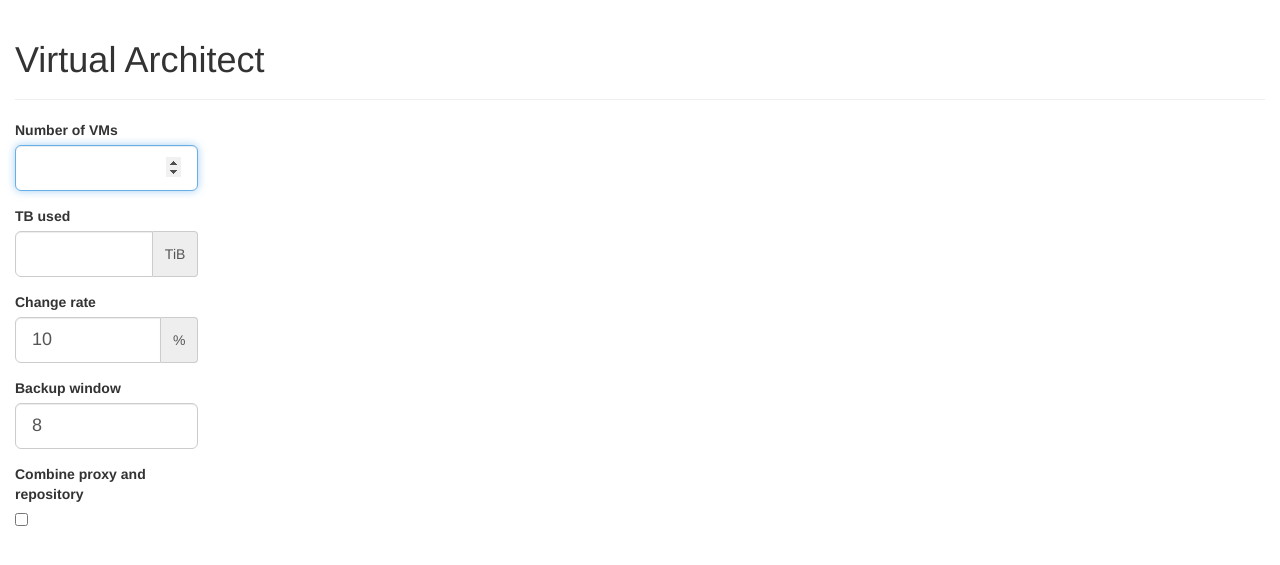
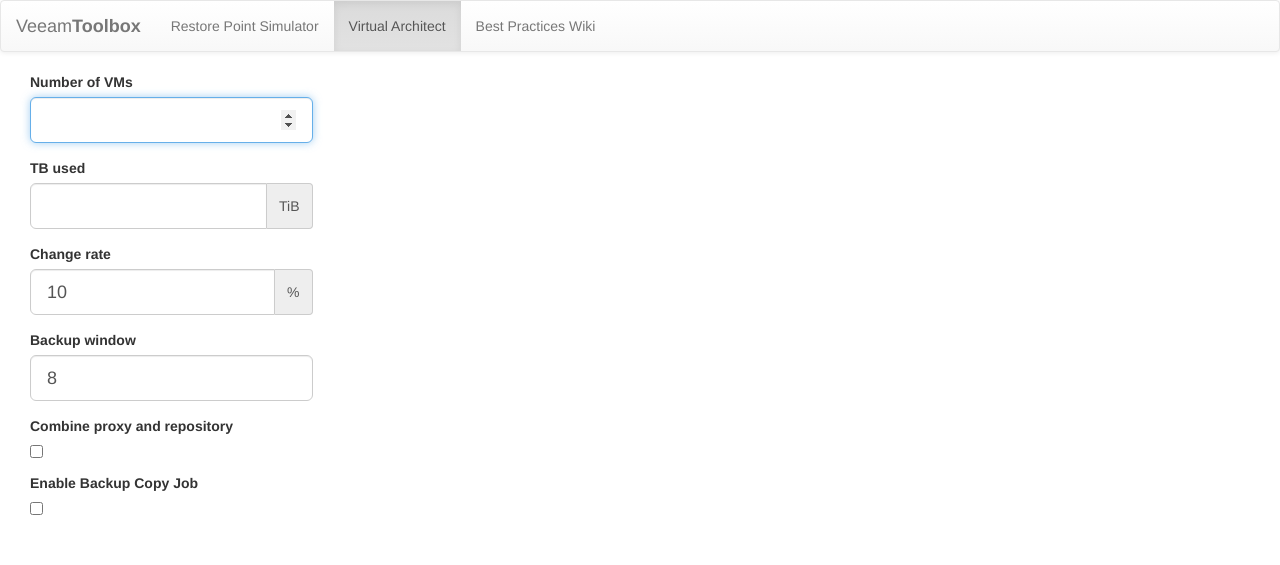
Before and after one commit to lesliespinks/veeam-virtualarchitect, a PHP site: page / in a window 1280 px wide. Shown: the top 565 px of the page. Run offline with PHP 8.4, Linux system fonts and the light colour scheme; some libraries are stand-ins or nearby versions.

Commit message:
Optimized layout and added option for combined proxy and repository.

```diff
--- a/architect.js
+++ b/architect.js
@@ -58,6 +58,7 @@ architect.coresRequired = function(numVMs, VMsPerCore) {
 
     // check if the raw throughput is higher than the calculated
     // cores - if yes, add a few more cores
+    // [TBD] Need to write better comments, because I do not remember my own logic behind this wizardry.
     client.fullBackup = (numVMs * client.averageVMSize)*1024;
     client.incBackup = client.fullBackup * client.changeRate;
 
@@ -71,13 +72,18 @@ architect.coresRequired = function(numVMs, VMsPerCore) {
 
 };
 
-// Very simple formula assuming repositories use 50% of the cores needed by proxies
-architect.repositoryServerCores = function(proxyCores) {
-    return proxyCores * 0.5;
+// [TBD] Fix the calculation method used for repositories
+architect.repositoryServerCores = function(concurrentJobs) {
+    return (Math.ceil((concurrentJobs)/2)*2);
 }
 
 architect.repositoryServerRAM = function(concurrentJobs) {
     return concurrentJobs * 4;
+}
+
+architect.applianceCores = function(proxyCores, repositoryCores) {
+    // Doing nothing but rounding up to nearest 4 cores. So pretty.
+    return (Math.ceil((proxyCores+repositoryCores)/4)*4);
 }
 
 architect.vbrServerCores = function(numVMs, mode) {
@@ -98,17 +104,3 @@ architect.vbrServerCores = function(numVMs, mode) {
     return (calcCores > numCores) ? calcCores : numCores;
 
 }
-
-
-// Using these parameters, estimate how many VMs one task can process
-// assuming no other bottlenecks
-//client.VMsPerCore = architect.VMsPerCore(client.backupWindow, client.changeRate, client.averageVMSize);
-
-//client.numVMs = 500;
-//client.coresRequired = architect.coresRequired(client.numVMs, client.VMsPerCore);
-
-
-
-/*console.log(architect.VMsPerCore(4, 0.1, 100));
-console.log(architect.VMsPerCore(8, 0.05, 100));
-console.log(architect.VMsPerCore(8, 0.05, 200));*/
--- a/index.php
+++ b/index.php
@@ -6,8 +6,11 @@ error_reporting(E_ALL || E_STRICT);
 
 require 'vendor/autoload.php';
 ?>
+<!DOCTYPE html>
 <html>
 <head>
+  <meta charset="utf-8">
+  <meta name="viewport" content="width=device-width, initial-scale=1.0">
   <title>Virtual Architect</title>
   <link rel="stylesheet" type="text/css" href="vendor/twbs/bootstrap/dist/css/bootstrap.min.css" />
   <link rel="stylesheet" type="text/css" href="vendor/twbs/bootstrap/dist/css/bootstrap-theme.min.css" />
@@ -22,16 +25,16 @@ require 'vendor/autoload.php';
     $(document).ready(function(){
 
       // Tweakable settings, but initialized with Veeam standards
-        client.backupWindow = veeamSettings.backupWindow;
+      client = veeamSettings;
+
       $('#backupWindow').val(client.backupWindow);
-        client.changeRate = veeamSettings.changeRate;
       $('#changeRate').val(client.changeRate*100);
-        client.averageVMSize = veeamSettings.averageVMSize;
-        client.pProxyCores = veeamSettings.pProxyCores;
 
+      // Disable the default submit
       $( "#customer-data" ).submit(function( event ) {
         event.preventDefault();
       });
+
 
       $('#usedTB').change(function() {
         var numVMs = $('#numVMs').val();
@@ -46,7 +49,6 @@ require 'vendor/autoload.php';
         client.averageVMSize = Math.round((usedTB * 1000) / numVMs);
 
         updateResults(numVMs);
-
       });
 
       $('#numVMs, #changeRate, #backupWindow').change(function() {
@@ -54,20 +56,26 @@ require 'vendor/autoload.php';
         updateResults(numVMs);
       });
 
+      // Initialize the fancy switch boxes
+
       var switchCombineProxyRepo = $('#combineProxyRepo').bootstrapSwitch();
-
       switchCombineProxyRepo.on('switchChange.bootstrapSwitch', function(event, state) {
         client.combineProxyRepo = state;
-          console.log(client.combineProxyRepo);
-          var numVMs = $('#numVMs').val();
-          updateResults(numVMs);
+        updateResults($('#numVMs').val());
       });
+
+      var switchBackupCopyEnabled = $('#backupCopyEnabled').bootstrapSwitch();
+      switchBackupCopyEnabled.on('switchChange.bootstrapSwitch', function(event, state) {
+        client.backupCopyEnabled = state;
+        updateResults($('#numVMs').val());
+      });
+
+      // Draw the results
 
       function updateResults(numVMs) {
 
         var changeRate = $('#changeRate').val();
         var backupWindow = $('#backupWindow').val();
-
 
         $('#usedTB').val( Math.round((numVMs * client.averageVMSize) / 1000) );
         var usedTB = $('#usedTB').val();
@@ -76,6 +84,11 @@ require 'vendor/autoload.php';
         var vbrCores = architect.vbrServerCores(numVMs, 'pervm');
         var vbrRAM = vbrCores * veeamSettings.vbrServerRAM;
         var vbrJobs = Math.ceil( numVMs / veeamSettings.VMsPerJobPerVMChain );
+
+        if (client.backupCopyEnabled) {
+          vbrCores = vbrCores*2;
+          vbrRAM = vbrRAM*2;
+        }
 
         // Calculate storage throughput
 
@@ -99,13 +112,17 @@ require 'vendor/autoload.php';
         var physProxy = Math.ceil( coresRequired / veeamSettings.pProxyCores );
         var virtProxy = Math.ceil( coresRequired/ veeamSettings.vProxyCores );
 
-          var repositoryCores = architect.repositoryServerCores(coresRequired);
+        var repositoryCores = architect.repositoryServerCores(vbrJobs);
         var repositoryRAM = architect.repositoryServerRAM(vbrJobs);
+
+        var applianceCores = architect.applianceCores(coresRequired, repositoryCores);
+        var applianceRAM = (RAMRequired + repositoryRAM);
+        var physAppliance = Math.ceil( applianceCores / veeamSettings.pProxyCores );
 
         // Output simple mode for small business deployment
 
         if (numVMs <= 150) {
-            $('#vbrServerResult').html('<div class="jumbotron"><h1>Backup & Replication</h1>' +
+          $('#vbrServerResult').html('<div class="well"><h1>Backup & Replication</h1>' +
             '<p>Don\'t worry. A single server is all you need.</p>' +
             'Go with 4 CPU and 8 GB RAM. Install all components in one box. ' +
             'Veeam has your back, once your environment grows. Try increasing the numbers to get an idea ' +
@@ -116,36 +133,43 @@ require 'vendor/autoload.php';
 
         } else {
 
-            // Update the output
-            $('#vbrServerResult').html('<div class="jumbotron"><h1>Backup & Replication</h1>' +
-              '<p>' + vbrJobs + ' backup ' + pluralize('job', vbrJobs) + '</p></br>' +
-              '<small style="color: red">[TBD] Does not limit job size based on average VM size<br />' +
-              'What about SQL?</small><br />' +
+          // Backup server
+
+          if (client.backupCopyEnabled) {
+            var jobString = '<p>' + vbrJobs + ' backup ' + pluralize('job', vbrJobs) + '<br />' +
+              vbrJobs + ' backup copy or tape ' + pluralize('job', vbrJobs) + '</p>';
+          } else {
+            var jobString = '<p>' + vbrJobs + ' backup ' + pluralize('job', vbrJobs) + '<br />&nbsp;</p>';
+          }
+
+          $('#vbrServerResult').html('<div class="well"><h1>Backup & Replication</h1>' +
+            jobString +
             'System requirements: ' + vbrCores + ' cores and ' + vbrRAM + ' GB RAM' +
+            '<br /><small style="color: red">[TBD] Does not limit job size based on average VM size<br />' +
+            '[TBD] What about SQL?</small><br />' +
             '</div>'
           );
 
           if (client.combineProxyRepo == true) {
             $('#proxyResult').html('');
 
-              $('#repositoryResult').html('<div class="jumbotron">' +
+            $('#repositoryResult').html('<div class="well">' +
               '<h1>Proxy and repository servers</h1>' +
               '<p>Building your own backup appliance? This is the way to go.</p>' +
-
-                  // Something terribly wrong here
-                  'System requirements: ' + //coresRequired + repositoryCores + ' cores and ' + RAMRequired + repositoryRAM + ' GB RAM' +
+              '<p>' + physAppliance + ' physical ' + pluralize('appliance', physAppliance) + ' ' + pluralize('is', physAppliance) + ' required</p>' +
+              'System requirements: ' + applianceCores + ' cores and ' + applianceRAM + ' GB RAM' +
               '' +
               '</div>');
 
           } else {
-              $('#proxyResult').html('<div class="jumbotron"><h1>Proxy servers</h1>' +
+            $('#proxyResult').html('<div class="well"><h1>Proxy servers</h1>' +
               '<p>' + physProxy + ' physical proxy ' + pluralize('server', physProxy) + '<br />' +
               virtProxy + ' virtual proxy ' + pluralize('server', virtProxy) + '</p>' +
               'System requirements: ' + coresRequired + ' cores and ' + RAMRequired + ' GB RAM' +
               '' +
               '</div>');
 
-              $('#repositoryResult').html('<div class="jumbotron">' +
+            $('#repositoryResult').html('<div class="well">' +
               '<h1>Backup Repository</h1>' +
               '<p>The following sizing assumes all jobs run simultaneously.</p>' +
               'System requirements: ' + repositoryCores + ' cores and ' + repositoryRAM + ' GB RAM' +
@@ -172,20 +196,28 @@ require 'vendor/autoload.php';
     });
 
   </script>
+</head>
 
-  </head>
 <body>
-
+  <nav class="navbar navbar-default">
+    <div class="container-fluid">
+      <div class="navbar-header"><a class="navbar-brand navbar-link" href="/">Veeam<b>Toolbox</b></a>
+        <button class="navbar-toggle collapsed" data-toggle="collapse" data-target="#navcol-1"><span class="sr-only">Toggle navigation</span><span class="icon-bar"></span><span class="icon-bar"></span><span class="icon-bar"></span></button>
+      </div>
+      <div class="collapse navbar-collapse" id="navcol-1">
+        <ul class="nav navbar-nav">
+          <li role="presentation"><a href="http://rps.dewin.me" target="new">Restore Point Simulator</a></li>
+          <li class="active" role="presentation"><a href="#">Virtual Architect</a></li>
+          <li role="presentation"><a href="#">Best Practices Wiki</a></li>
+        </ul>
+      </div>
+    </div>
+  </nav>
 
   <div class="container-fluid">
 
-    <div class="page-header">
-      <h1>Virtual Architect</h1>
-    </div>
-    <div class="row">
-      <div class="col-sm-2">
+      <div class="col-md-3">
         <form id="customer-data">
-
           <div class="form-group input-group-lg">
             <label for="numVMs">Number of VMs</label>
             <input type="number" min="0" step="50" name="numVMs" id="numVMs" class="form-control input-lg" autocomplete="off" autofocus />
@@ -217,24 +249,30 @@ require 'vendor/autoload.php';
             <p><input type="checkbox" name="combineProxyRepo" id="combineProxyRepo" /></p>
           </div>
 
+          <div class="col-sm-push-4 clearfix">
+            <label for="backupCopyEnabled">Enable Backup Copy Job</label>
+            <p><input type="checkbox" name="backupCopyEnabled" id="backupCopyEnabled" /></p>
+          </div>
         </form>
         <div class="col-sm-push-2" id="storageThroughput">
           <!-- Placeholder -->
         </div>
       </div>
-
-      <div class="col-sm-4" id="vbrServerResult">
+      <div class="col-md-8">
+        <div class="row">
+          <div class="col-md-6" id="vbrServerResult">
             <!-- Placeholder -->
           </div>
-      <div class="col-sm-4" id="proxyResult">
-        <!-- Placeholder -->
-      </div>
-      <div class="col-sm-8 clearfix" id="repositoryResult">
+          <div class="col-md-6" id="proxyResult">
             <!-- Placeholder -->
           </div>
         </div>
-
+        <div class="row">
+          <div class="col-md-12" id="repositoryResult">
+            <!-- Placeholder -->
           </div>
-
+        </div>
+      </div>
+  </div>
   </body>
 </html>
```
Lines whose indentation alone changed are shown as unchanged.
